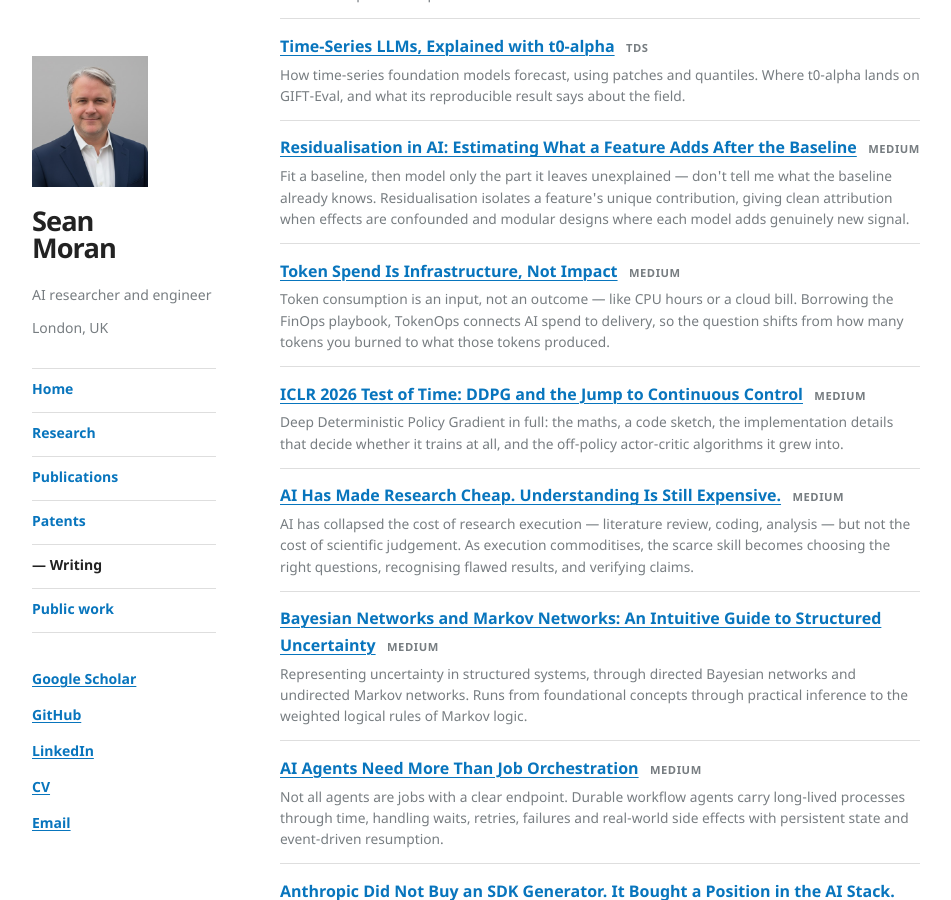
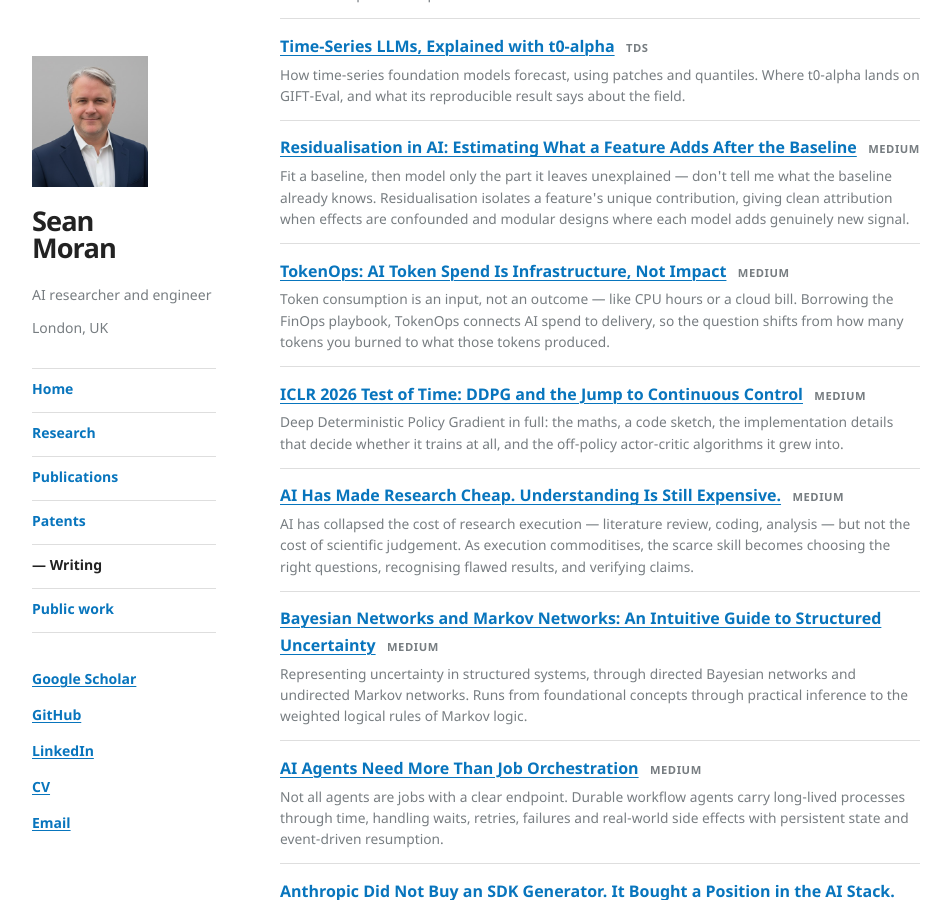
Before and after one commit to sjmoran/sjmoran.github.io, a Jekyll site: the page built from writing.md, in a window 1280 px wide and 900 px high, scrolled down 780 px. Shown: the whole window, without its empty margins (144-1095 px from the left). Built offline with Jekyll 4.4.1, drawn with Linux system fonts in a browser that asks for light colours.

Commit message:
Update TokenOps article title and link to Towards AI publication
Co-Authored-By: Claude Opus 5.5 <noreply@anthropic.com>
Claude-Session: https://claude.ai/code/session_01TKsS4ynA17GPnaqqyaZG8J

```diff
--- a/_includes/writing.html
+++ b/_includes/writing.html
@@ -66,11 +66,11 @@
       </div>
     </li>
     <li>
-      <a class="writing-thumb" href="https://medium.com/@sean.j.moran/tokenops-ai-token-spend-is-infrastructure-not-impact-8fefadd99574" target="_blank" rel="noopener" aria-hidden="true" tabindex="-1">
+      <a class="writing-thumb" href="https://medium.com/towards-artificial-intelligence/tokenops-ai-token-spend-is-infrastructure-not-impact-8fefadd99574" target="_blank" rel="noopener" aria-hidden="true" tabindex="-1">
         <img src="/img/writing/tokenops-delivery-stack.jpg" alt="">
       </a>
       <div class="writing-meta">
-        <a href="https://medium.com/@sean.j.moran/tokenops-ai-token-spend-is-infrastructure-not-impact-8fefadd99574" target="_blank" rel="noopener">Token Spend Is Infrastructure, Not Impact</a>
+        <a href="https://medium.com/towards-artificial-intelligence/tokenops-ai-token-spend-is-infrastructure-not-impact-8fefadd99574" target="_blank" rel="noopener">TokenOps: AI Token Spend Is Infrastructure, Not Impact</a>
         <span class="badge badge-medium">Medium</span>
         <p class="writing-blurb">Token consumption is an input, not an outcome — like CPU hours or a cloud bill. Borrowing the FinOps playbook, TokenOps connects AI spend to delivery, so the question shifts from how many tokens you burned to what those tokens produced.</p>
       </div>
```
